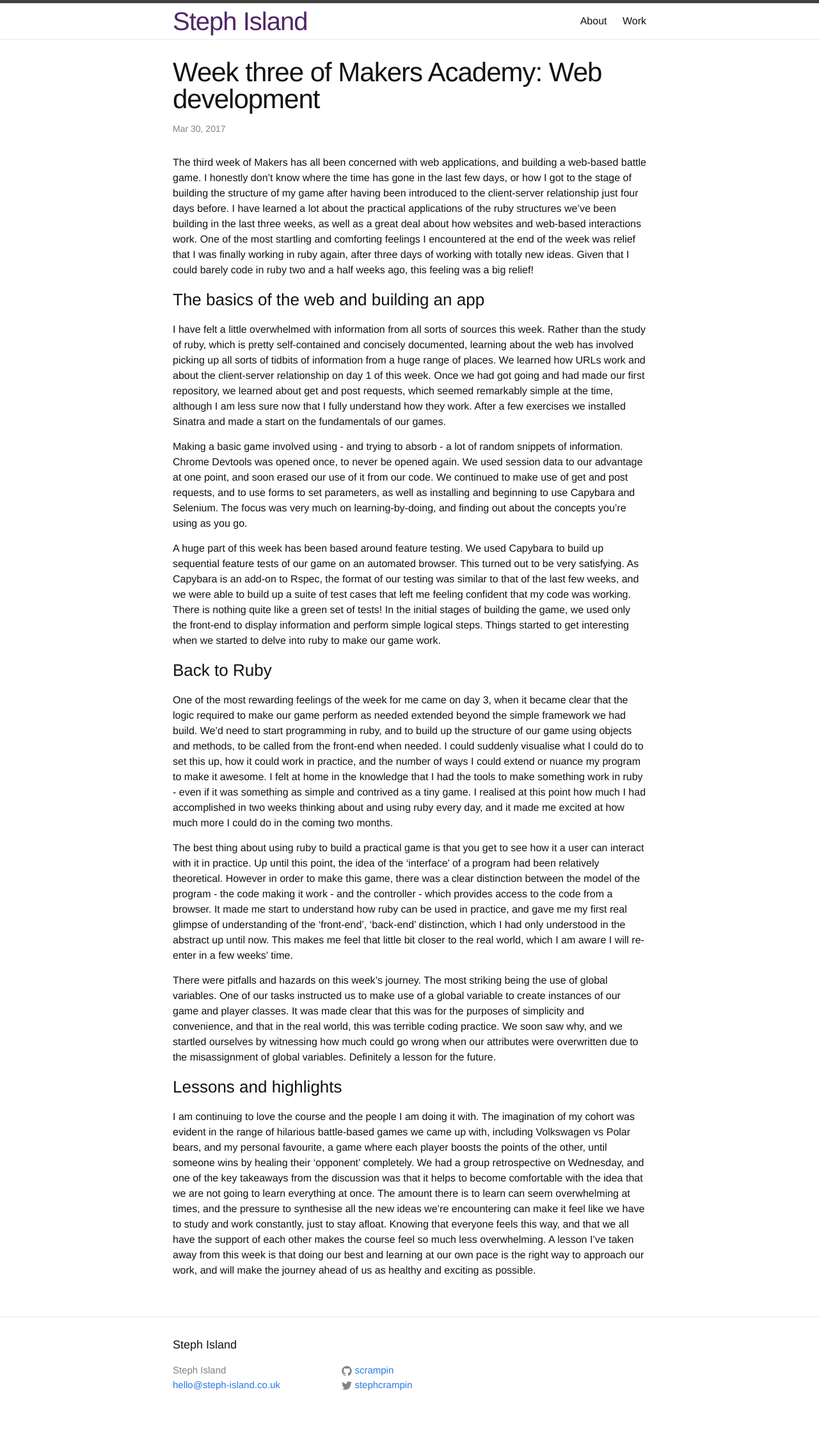
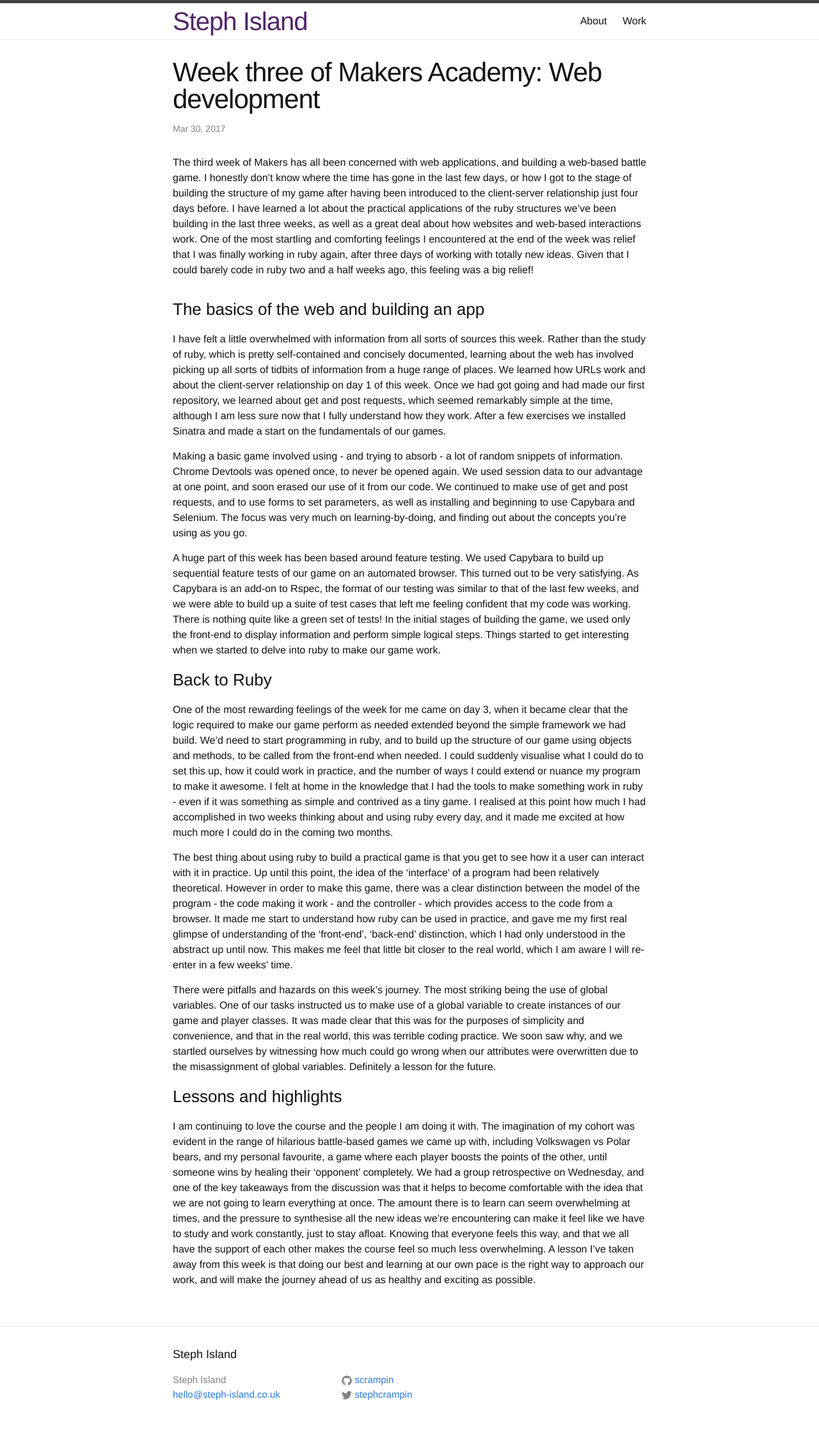
Before and after one commit to scrampin/scrampin.github.io, a Jekyll site: the page built from _posts/2017-03-30-week-3-lessons.html, in a window 1280 px wide. Shown: the whole page at 64% size. Built offline with Jekyll 4.4.1, drawn with Linux system fonts in a browser that asks for light colours.

```diff
--- a/_posts/2017-03-30-week-3-lessons.html
+++ b/_posts/2017-03-30-week-3-lessons.html
@@ -4,7 +4,7 @@
 date:   2017-03-30 19:16:54 +0000
 categories: jekyll update
 ---
-<div class='post.content'>
+<div class='post-content'>
 <p>The third week of Makers has all been concerned with web applications, and building a web-based battle game. I honestly don’t know where the time has gone in the last few days, or how I got to the stage of building the structure of my game after having been introduced to the client-server relationship just four days before. I have learned a lot about the practical applications of the ruby structures we’ve been building in the last three weeks, as well as a great deal about how websites and web-based interactions work. One of the most startling and comforting feelings I encountered at the end of the week was relief that I was finally working in ruby again, after three days of working with totally new ideas. Given that I could barely code in ruby two and a half weeks ago, this feeling was a big relief!</p>
 </div>
 <h3>The basics of the web and building an app</h3>
--- a/_sass/_layout.scss
+++ b/_sass/_layout.scss
@@ -170,6 +170,8 @@
 
 .page-heading {
     font-size: 30px;
+    color: #512566;
+
 }
 
 .post-list {
```
